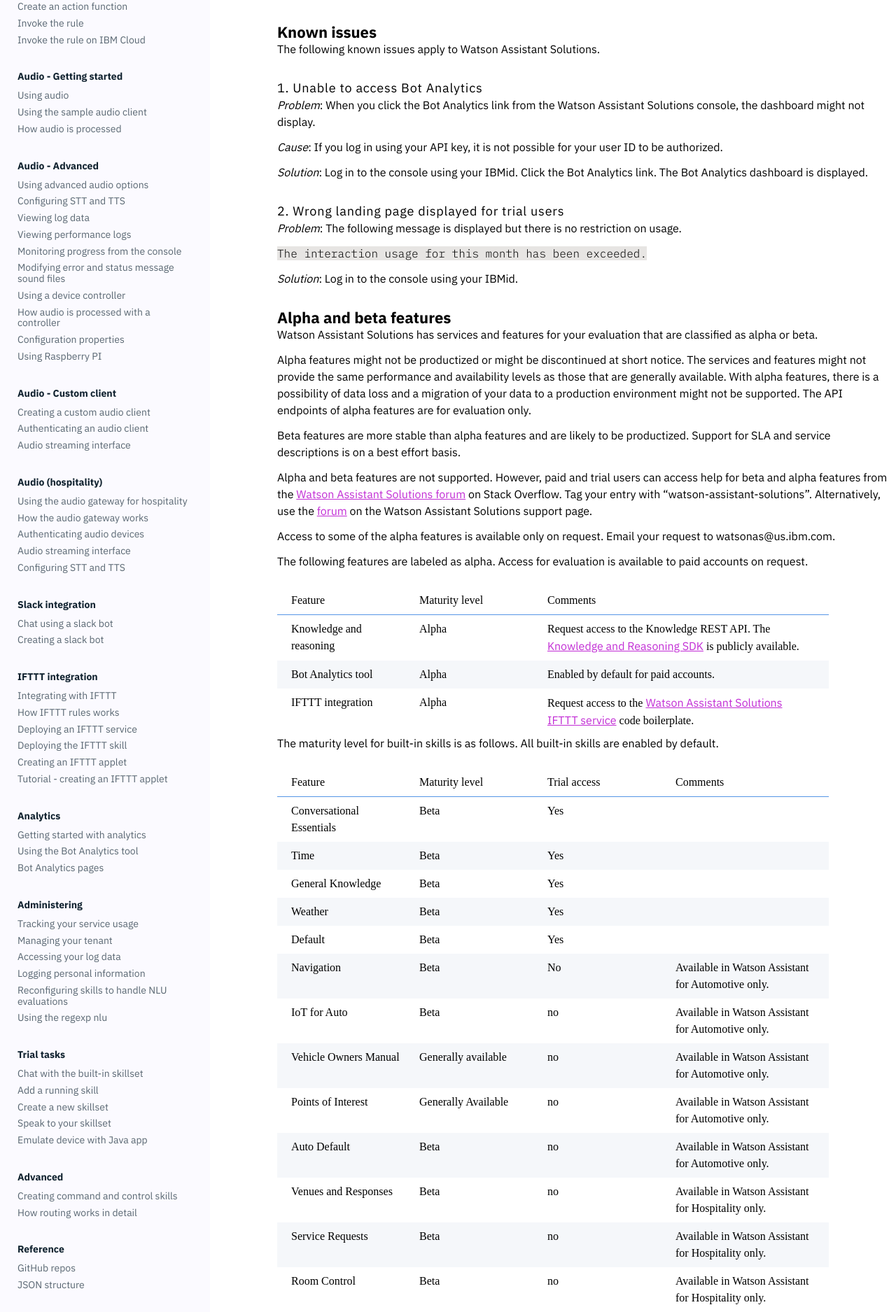
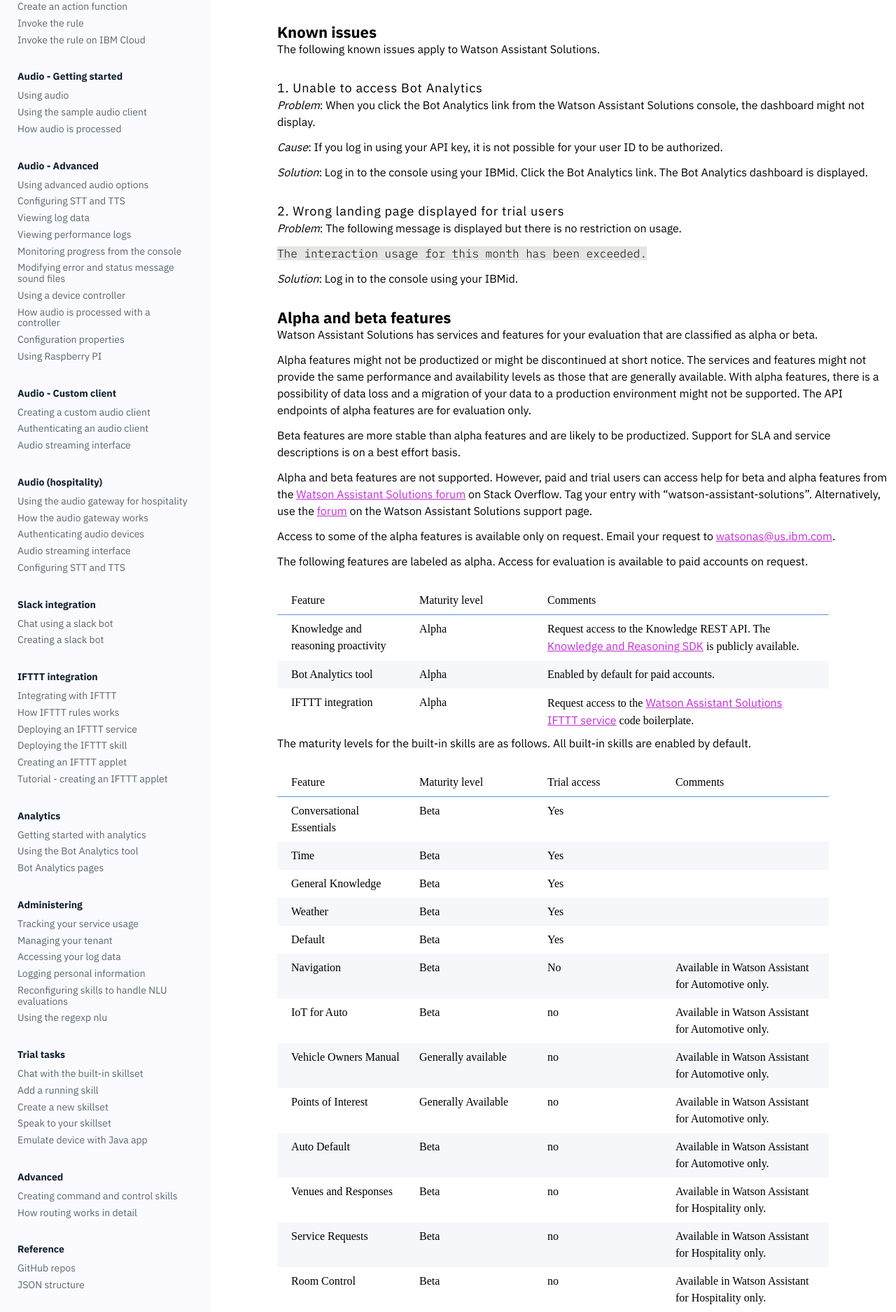
Before and after one commit to Watson-Personal-Assistant/developer, a Jekyll site: the page built from _content/get-help/release_notes.md, in a window 1280 px wide. Shown: the part 1074-2949 px from the top of the page at 70% size. Built offline with Jekyll 4.4.1, drawn with Linux system fonts in a browser that asks for light colours; some web fonts are replaced.

Commit message:
added proactivity to K&R description

```diff
--- a/_content/get-help/release_notes.md
+++ b/_content/get-help/release_notes.md
@@ -58,18 +58,18 @@
 
 Alpha and beta features are not supported.  However, paid and trial  users can access help for beta and alpha features from the [Watson Assistant Solutions forum](https://stackoverflow.com/questions/tagged/watson-assistant-solutions) on Stack Overflow. Tag your entry with “watson-assistant-solutions”. Alternatively, use the [forum](https://www.ibm.com/mysupport/s/topic/0TO500000002aQvGAI/watson-assistant-solutions?language=en_US&t=1532958100517) on the Watson Assistant Solutions support page.
 
-Access to some of the alpha features is available only on request.  Email your request to watsonas@us.ibm.com.
+Access to some of the alpha features is available only on request.  Email your request to [watsonas@us.ibm.com](mailto:watsonas@us.ibm.com).
 
 The following features are labeled as alpha.  Access for evaluation is available to paid accounts on request.
 
 Feature | Maturity level | Comments|
 ---------|----------|---------|
- Knowledge and reasoning | Alpha       |  Request access to the Knowledge REST API. The [Knowledge and Reasoning SDK](https://github.com/Watson-Personal-Assistant/kr-node-sdk) is publicly available. |
+ Knowledge and reasoning proactivity | Alpha       |  Request access to the Knowledge REST API. The [Knowledge and Reasoning SDK](https://github.com/Watson-Personal-Assistant/kr-node-sdk) is publicly available. |
  Bot Analytics tool | Alpha        | Enabled by default for paid accounts.|
  IFTTT integration  | Alpha        | Request access to the [Watson Assistant Solutions IFTTT service](https://watson-personal-assistant.github.io/developer/ifttt/configure_wa_ifttt_service/) code boilerplate. |
 
 
-The maturity level for built-in skills is as follows.  All built-in skills are enabled by default.
+The maturity levels for the built-in skills are as follows.  All built-in skills are enabled by default.
 
 Feature | Maturity level | Trial access| Comments|
 ---------|----------|---------|---------|
```
